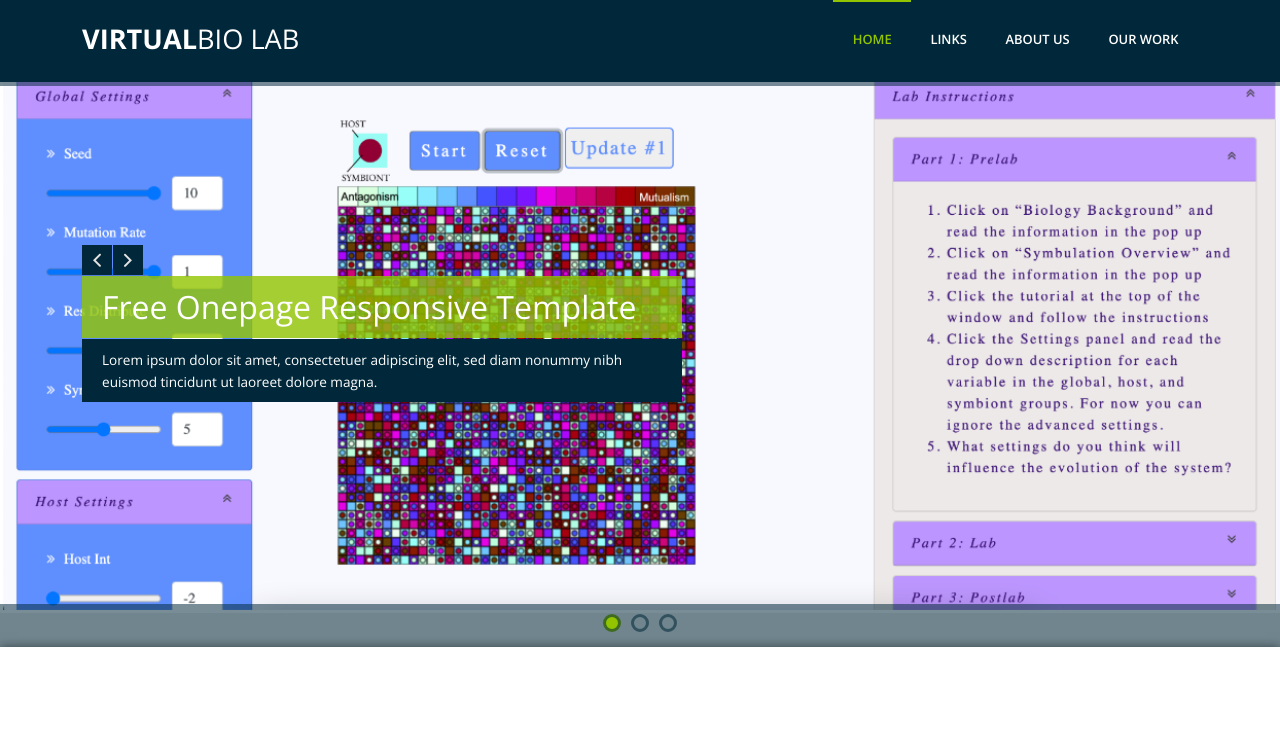
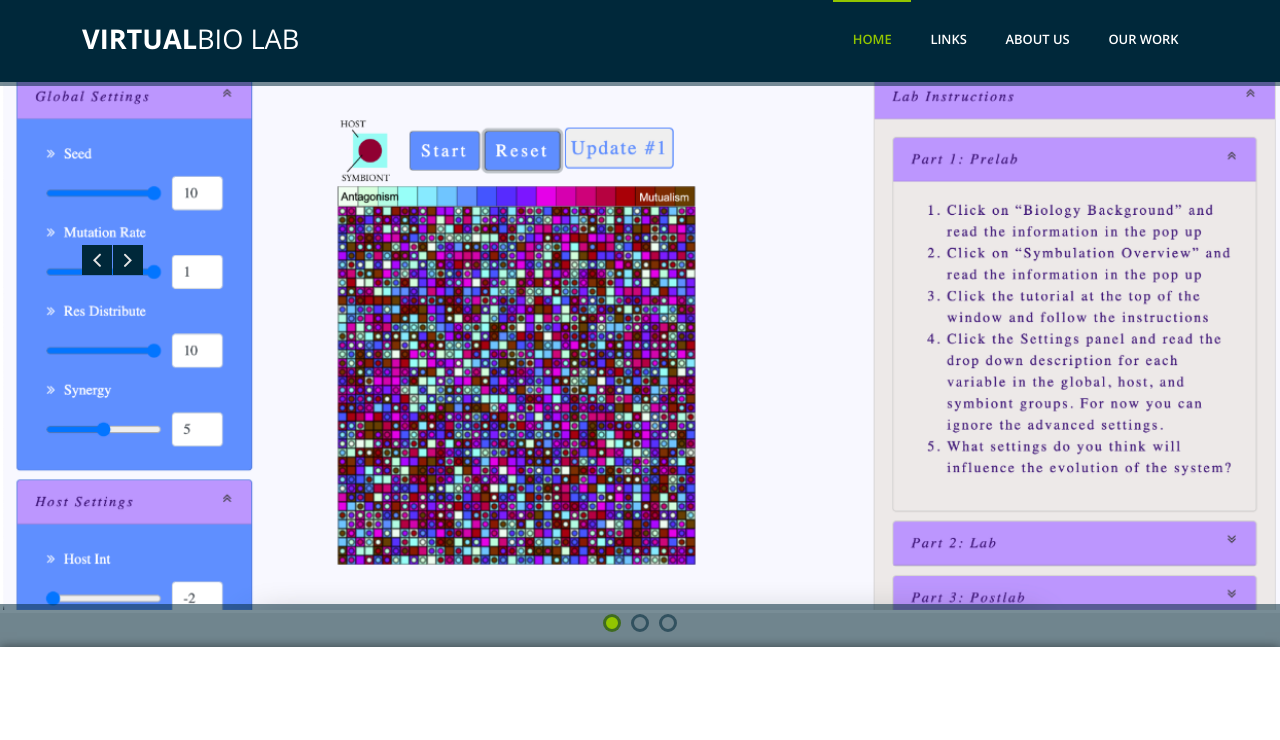
Before and after one commit to piperwelch/compsWebPage, a plain HTML site: page index.html in a window 1280 px wide. Shown: the top 740 px of the page. Drawn offline with nearby package versions, Linux system fonts and the light colour scheme.

Commit message:
took out words

```diff
--- a/index.html
+++ b/index.html
@@ -60,8 +60,7 @@
                              <i class="icon-chevron_right"></i>
                           </div>
                         </div>
-                        <h2>Free Onepage Responsive Template</h2>
-                        <p>Lorem ipsum dolor sit amet, consectetuer adipiscing elit, sed diam nonummy nibh euismod tincidunt ut laoreet dolore magna.</p>
+
                      </div>
                   </div>
                </div>
@@ -77,9 +76,7 @@
                              <i class="icon-chevron_right"></i>
                           </div>
                         </div>
-                        <h2>Fully Responsive Components</h2>
-                        <p>Lorem ipsum dolor sit amet, consectetuer adipiscing elit, sed diam nonummy nibh euismod tincidunt ut laoreet dolore magna.</p>
-                     </div>
+                       </div>
                   </div>
                </div>
                <div class="item">
@@ -94,9 +91,7 @@
                              <i class="icon-chevron_right"></i>
                           </div>
                         </div>
-                        <h2>Build new Layout in 10 minutes!</h2>
-                        <p>Lorem ipsum dolor sit amet, consectetuer adipiscing elit, sed diam nonummy nibh euismod tincidunt ut laoreet dolore magna.</p>
-                     </div>
+                        </div>
                   </div>
                </div>
             </div>
```
